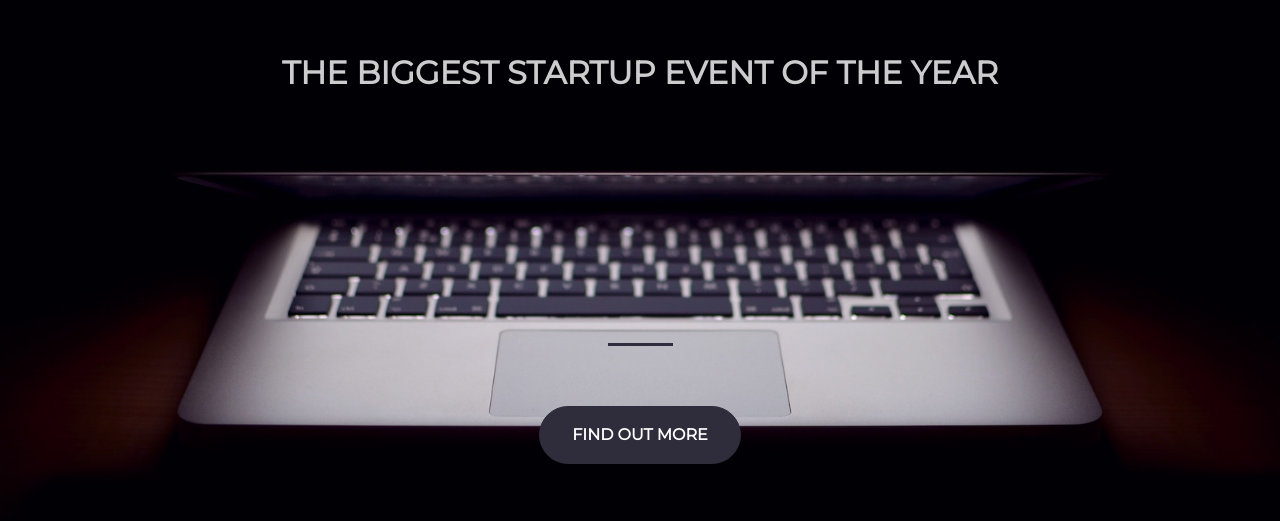
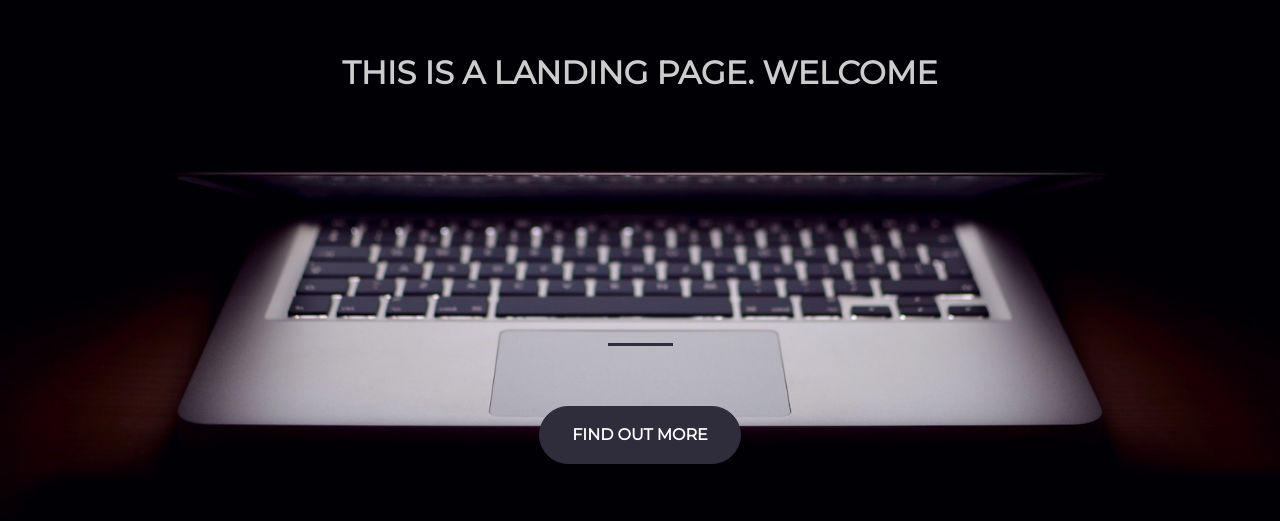
Before and after one commit to dirkmomsen/dirkmomsen.github.io, a plain HTML site: page index.html in a window 1280 px wide. Shown: the part 141-662 px from the top of the page. Drawn offline with nearby package versions, Linux system fonts and the light colour scheme.

Commit message:
Update index.html

```diff
--- a/index.html
+++ b/index.html
@@ -21,7 +21,7 @@
         <div class="row">
           <div class="col-lg-12 my-auto">
             <h1 class="text-uppercase faded">
-              <strong>the biggest startup event of the year</strong>
+              <strong>this is a landing page. welcome</strong>
             </h1>
             <hr>
           </div>
```
